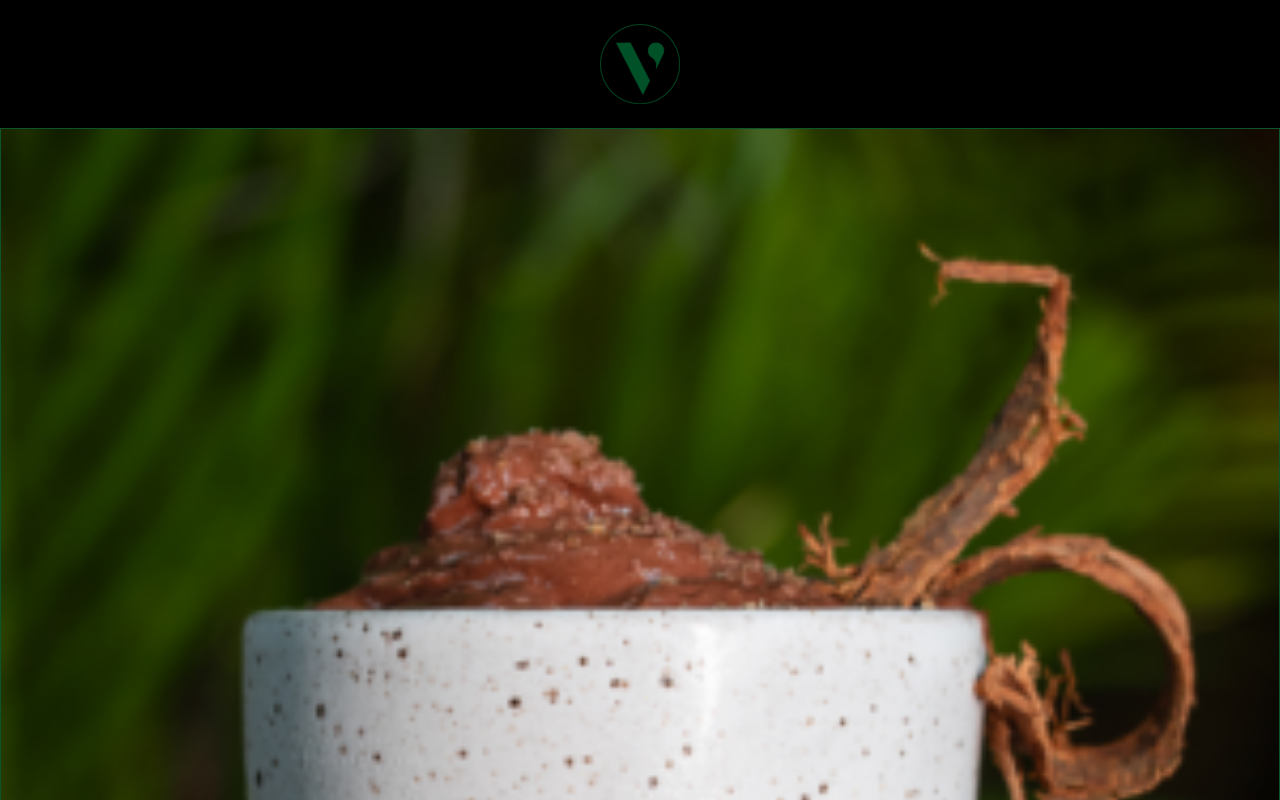
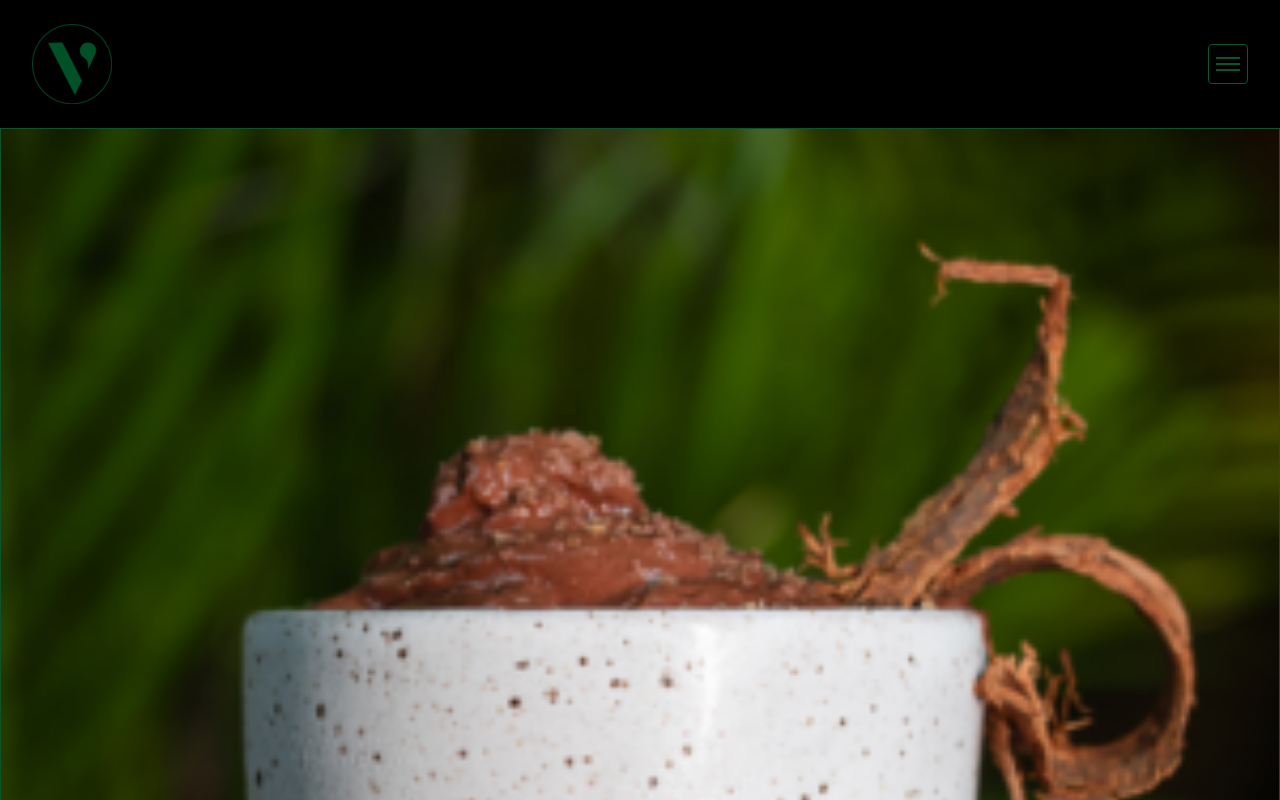
Before and after one commit to ricardotech/vedebar, a Next.js app: page /menu in a window 1280 px wide. Shown: the top 800 px of the page. Built offline with nearby package versions, Linux system fonts and the light colour scheme.

Commit message:
picture effects

```diff
--- a/src/app/menu/page.tsx
+++ b/src/app/menu/page.tsx
@@ -20,7 +20,7 @@ const drinks = [
 export default function MenuPage() {
   return (
     <div className="min-h-screen bg-black">
-      <header className="w-full flex justify-center items-center py-6">
+      <header className="w-full flex justify-between items-center py-6 px-8">
         <Image
           src="/images/vedebar_Logo.png"
           alt="Vedebar Logo"
@@ -29,18 +29,38 @@ export default function MenuPage() {
           className="h-20 w-auto"
           priority
         />
+        <button className="flex flex-col justify-center items-center w-10 h-10 border border-green-900 rounded bg-black hover:bg-green-950 transition">
+          <span className="block w-6 h-0.5 bg-green-900 mb-1"></span>
+          <span className="block w-6 h-0.5 bg-green-900 mb-1"></span>
+          <span className="block w-6 h-0.5 bg-green-900"></span>
+        </button>
       </header>
       <div className="flex flex-col w-full">
         {drinks.map((drink, idx) => (
-          <div key={idx} className="w-full">
+          <div key={idx} className="w-full relative group touch-manipulation">
             <Image
               src={drink.src}
               alt={drink.name}
               width={500}
               height={500}
-              className="w-full h-auto border border-green-900"
+              className="w-full h-auto border border-green-900 transition-opacity duration-300 group-hover:opacity-30 group-active:opacity-30"
               priority={idx < 4}
             />
+            {idx === 13 && (
+              <>
+                <div className="absolute top-1/2 left-1/2 transform -translate-x-1/2 -translate-y-1/2 text-white text-4xl font-light tracking-widest">
+                  Cabruca
+                </div>
+                <div className="absolute inset-0 flex flex-col justify-center items-center text-white opacity-0 group-hover:opacity-100 group-active:opacity-100 transition-opacity duration-300">
+                  <p className="text-xl text-center px-4 mb-2 font-medium drop-shadow-lg">
+                    GIN BEG, campari, vermute rosso, suco de laranja e água com gás.
+                  </p>
+                  <p className="text-lg italic font-medium drop-shadow-lg">
+                    Refrescante e amargo
+                  </p>
+                </div>
+              </>
+            )}
           </div>
         ))}
       </div>
```
